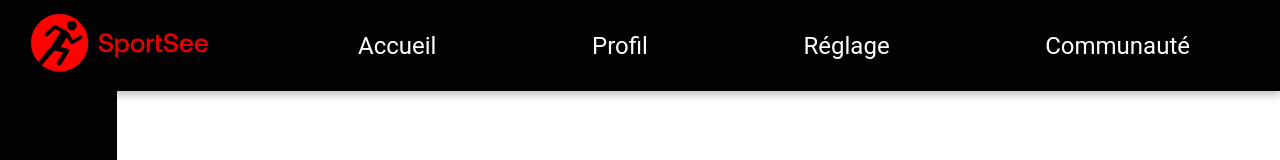
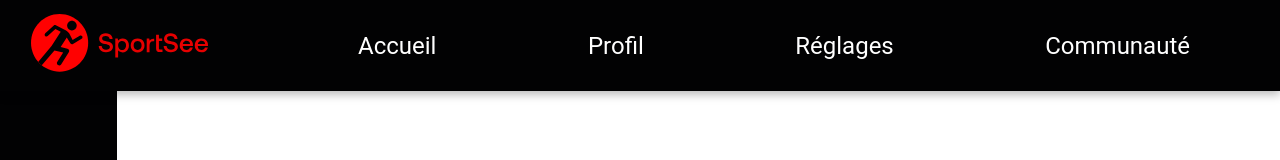
Before and after one commit to SaraBrancoBarbosa/SportSee, a React (Vite) app in the folder Front-end/: page / in a window 1280 px wide. Shown: the top 160 px of the page. Built offline with nearby package versions, Linux system fonts and the light colour scheme.

Commit message:
Add Settings page to Header

```diff
--- a/Front-end/src/components/header/Header.jsx
+++ b/Front-end/src/components/header/Header.jsx
@@ -14,7 +14,7 @@ function Header() {
             <nav className="nav-container">
                 <NavLink to="/" className="nav-content">Accueil</NavLink>
                 <NavLink to="/user/:id" className="nav-content">Profil</NavLink>
-                <NavLink to="/" className="nav-content">Réglage</NavLink>
+                <NavLink to="/settings" className="nav-content">Réglages</NavLink>
                 <NavLink to="/" className="nav-content">Communauté</NavLink>
             </nav>
         </header>
--- a/Front-end/src/components/header/header.css
+++ b/Front-end/src/components/header/header.css
@@ -87,11 +87,12 @@ a:hover {
   width: 100%;
   gap: 150px;
   padding: 0 90px 0 30px;
-  position: absolute;
+  position: fixed;
   top: 0;
   left: 0;
   -webkit-filter: drop-shadow(0 4px 4px rgba(0, 0, 0, 0.25));
           filter: drop-shadow(0 4px 4px rgba(0, 0, 0, 0.25));
+  z-index: 2;
 }
 .header .nav-container {
   display: -webkit-box;
--- a/Front-end/src/components/header/header.scss
+++ b/Front-end/src/components/header/header.scss
@@ -4,15 +4,16 @@
     display: flex;
     align-items: center;
     justify-content: space-between;
-    background-color: $secondary-color;
+    background-color: $bg-color;
     height: 91px;
     width: 100%;
     gap: 150px;
     padding: 0 90px 0 30px;
-    position: absolute;
+    position: fixed;
     top: 0;
     left: 0;
     filter: drop-shadow(0 4px 4px rgba(0, 0, 0, 0.25));
+    z-index: 2;
 
     .nav-container {
         display: flex;
```
Also changed, not shown: 1 other file (tests, documents, lock files or other folders).
